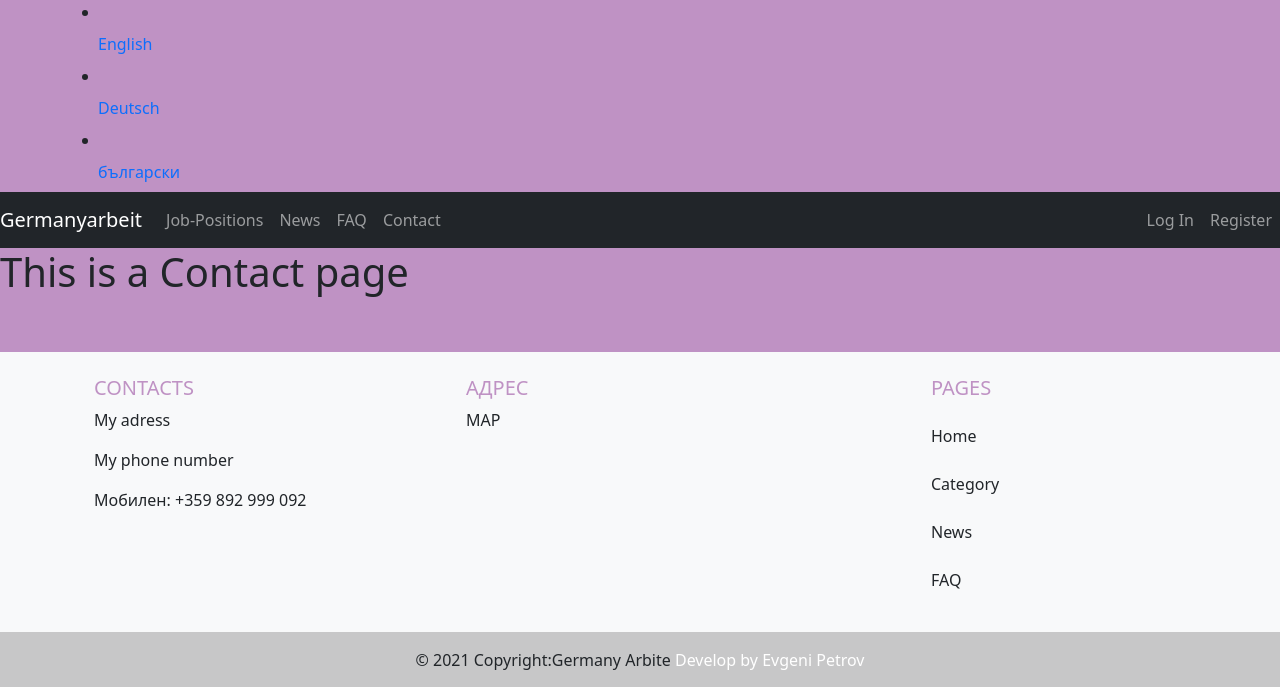
After one commit to epetrov1/Custome-HR-website, a Django app: page /contact/ in a window 1280 px wide. The commit adds this page. Shown: the top 687 px of the page. Run offline with Django 3.2, Linux system fonts and the light colour scheme.

Commit message:
Contactt page

```diff
--- a/costumeuser/views.py
+++ b/costumeuser/views.py
@@ -106,3 +106,7 @@ def company_update(request, user_id):
 
 def home(request):
     return render(request, 'home.html')
+
+
+def contact(request):
+    return render(request, 'contacts.html')
--- a/jobde/urls.py
+++ b/jobde/urls.py
@@ -24,6 +24,7 @@ from costumeuser import views
 urlpatterns = [
     path('admin/', admin.site.urls),
     path('', views.home, name='home'),
+    path('contact/', views.contact, name='contact'),
     path('accounts/', include('allauth.urls')),
     path('accounts/', include('costumeuser.urls')),
     path('category/', include('category.urls')),
@@ -37,6 +38,7 @@ urlpatterns += i18n_patterns (
     path('accounts/', include('costumeuser.urls')),
     path('accounts/', include('allauth.urls')),
     path('', views.home, name='home'),
+    path('contact/', views.contact, name='contact'),
     path('news/', include('news.urls')),
     path('faq/', include('faq.urls')),
     path('summernote/', include('django_summernote.urls')),
--- /dev/null
+++ b/templates/contacts.html
@@ -0,0 +1,6 @@
+{% extends "base.html" %}
+
+
+{% block content %}
+    <h1>This is a Contact page</h1>
+{% endblock content %}
--- a/templates/nav.html
+++ b/templates/nav.html
@@ -19,7 +19,7 @@
         <a class="nav-link" href="{% url 'faq' %}">FAQ</a>
       </li>
       <li class="nav-item">
-        <a class="nav-link" href="#">Contact</a>
+        <a class="nav-link" href="{% url 'contact' %}">Contact</a>
       </li>
     </ul>
     <ul class="navbar-nav">
```
